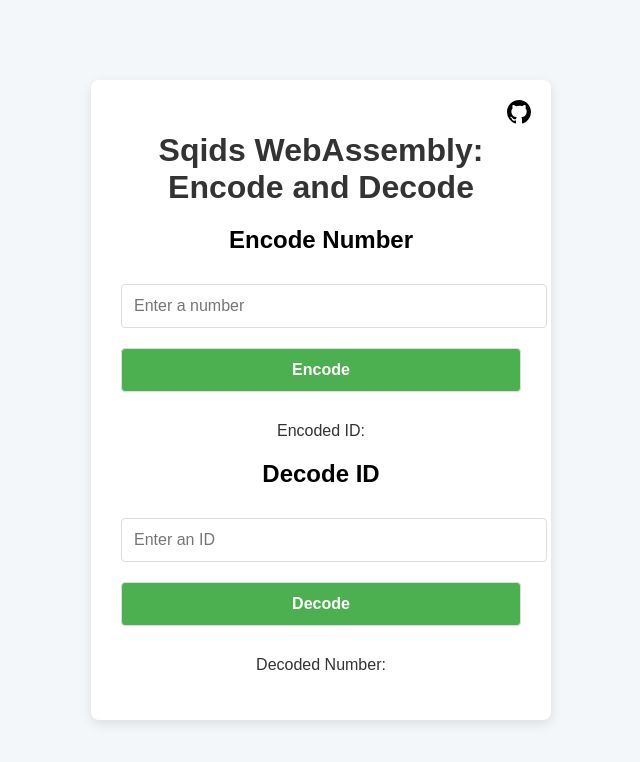
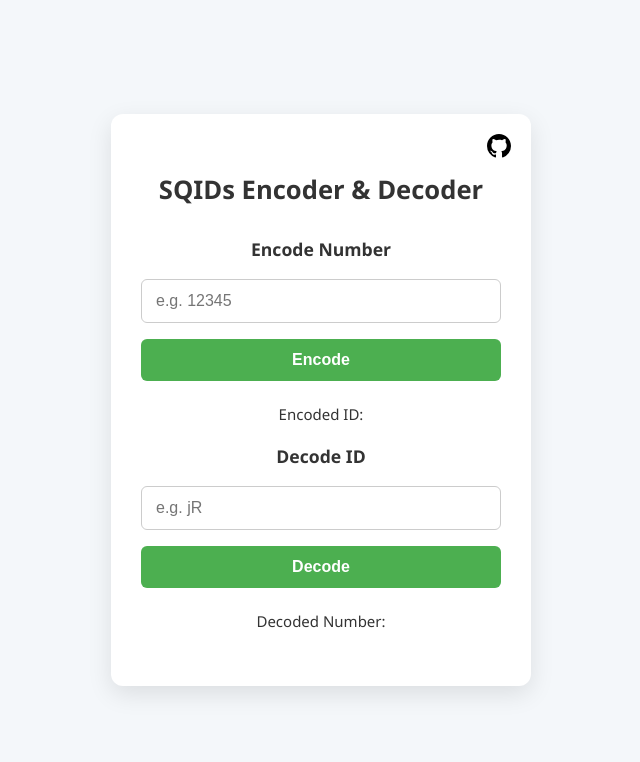
Before and after one commit to faridgh1991/sqid-wasm, a plain HTML site: page index.html in a window 1280 px wide. Shown: the whole page, without its empty margins (319-959 px from the left). Drawn offline with Linux system fonts and the light colour scheme; no server answers.

Commit message:
separate styles and scripts from html

```diff
--- a/index.html
+++ b/index.html
@@ -1,92 +1,24 @@
 <!DOCTYPE html>
 <html lang="en">
 <head>
-    <meta charset="UTF-8">
-    <meta name="viewport" content="width=device-width, initial-scale=1.0">
+    <meta charset="UTF-8"/>
+    <meta name="viewport" content="width=device-width, initial-scale=1.0"/>
     <meta name="description"
-          content="Sqids WebAssembly for encoding and decoding numbers using the Sqids algorithm. Try it out online!">
-    <meta name="author" content="Farid">
-    <meta property="og:title" content="Sqids WebAssembly">
+          content="Sqids WebAssembly for encoding and decoding numbers using the Sqids algorithm. Try it out online!"/>
+    <meta name="author" content="Farid"/>
+    <meta property="og:title" content="Sqids WebAssembly"/>
     <meta property="og:description"
-          content="Interactive WASM app to encode and decode numbers using Sqids WebAssembly.">
-    <meta property="og:type" content="website">
-    <meta property="og:image" content="path_to_image.jpg">
+          content="Interactive WASM app to encode and decode numbers using Sqids WebAssembly."/>
+    <meta property="og:type" content="website"/>
+    <meta property="og:image" content="path_to_image.jpg"/>
     <title>Sqids WASM Interactive Encoder/Decoder</title>
-    <style>
-        body {
-            font-family: 'Arial', sans-serif;
-            background-color: #f4f7fa;
-            margin: 0;
-            padding: 0;
-            display: flex;
-            justify-content: center;
-            align-items: center;
-            height: 100vh;
-        }
-
-        h1 {
-            text-align: center;
-            color: #333;
-            margin-bottom: 20px;
-        }
-
-        .container {
-            position: relative;
-            background-color: #fff;
-            padding: 30px;
-            border-radius: 8px;
-            box-shadow: 0 4px 12px rgba(0, 0, 0, 0.1);
-            width: 100%;
-            max-width: 400px;
-            text-align: center;
-        }
-
-        input[type="number"],
-        input[type="text"],
-        button {
-            width: 100%;
-            padding: 12px;
-            margin: 10px 0;
-            border: 1px solid #ddd;
-            border-radius: 4px;
-            font-size: 16px;
-        }
-
-        input[type="number"]:focus,
-        input[type="text"]:focus,
-        button:focus {
-            border-color: #4caf50;
-            outline: none;
-        }
-
-        button {
-            background-color: #4caf50;
-            color: white;
-            cursor: pointer;
-            font-weight: bold;
-        }
-
-        button:hover {
-            background-color: #45a049;
-        }
-
-        p {
-            color: #333;
-            font-size: 16px;
-            margin-top: 20px;
-        }
-
-        span {
-            font-weight: bold;
-            color: #007bff;
-        }
-    </style>
+    <link rel="stylesheet" href="style.css"/>
 </head>
 <body>
 <div class="container">
     <a href="https://github.com/faridgh1991/sqid-wasm" target="_blank"
-       style="position: absolute; top: 20px; right: 20px; text-decoration: none;">
-        <svg height="24" width="24" viewBox="0 0 16 16" fill="black" aria-hidden="true">
+       class="github-link" aria-label="GitHub Repository">
+        <svg height="24" width="24" viewBox="0 0 16 16" aria-hidden="true">
             <path d="M8 0C3.58 0 0 3.58 0 8a8 8 0 005.47 7.59c.4.07.55-.17.55-.38
             0-.19-.01-.82-.01-1.49-2.01.37-2.53-.49-2.69-.94-.09-.23-.48-.94-.82-1.13
             -.28-.15-.68-.52-.01-.53.63-.01 1.08.58 1.23.82.72 1.21 1.87.87 2.33.66
@@ -100,44 +32,26 @@
         </svg>
     </a>
 
-    <h1>Sqids WebAssembly: Encode and Decode</h1>
+    <h1>SQIDs Encoder & Decoder</h1>
 
     <section>
         <h2>Encode Number</h2>
-        <input type="number" id="numberInput" placeholder="Enter a number">
+        <label for="numberInput"></label>
+        <input type="number" id="numberInput" placeholder="e.g. 12345"/>
         <button id="encodeBtn">Encode</button>
         <p>Encoded ID: <span id="encoded"></span></p>
     </section>
 
     <section>
         <h2>Decode ID</h2>
-        <input type="text" id="idInput" placeholder="Enter an ID">
+        <label for="idInput"></label>
+        <input type="text" id="idInput" placeholder="e.g. jR"/>
         <button id="decodeBtn">Decode</button>
         <p>Decoded Number: <span id="decoded"></span></p>
     </section>
 </div>
 
 <script src="wasm_exec.js"></script>
-<script>
-    const go = new Go();
-
-    WebAssembly.instantiateStreaming(fetch("sqids.wasm"), go.importObject).then((result) => {
-        go.run(result.instance);
-
-        document.getElementById("encodeBtn").addEventListener("click", () => {
-            const num = document.getElementById("numberInput").value;
-            const id = encodeSqid(num);
-            document.getElementById("encoded").textContent = id;
-        });
-
-        document.getElementById("decodeBtn").addEventListener("click", () => {
-            const id = document.getElementById("idInput").value;
-            const num = decodeSqid(id);
-            document.getElementById("decoded").textContent = num;
-        });
-    }).catch((err) => {
-        console.error("Error loading WASM module:", err);
-    });
-</script>
+<script src="script.js"></script>
 </body>
 </html>
--- /dev/null
+++ b/script.js
@@ -0,0 +1,19 @@
+const go = new Go();
+
+WebAssembly.instantiateStreaming(fetch("sqids.wasm"), go.importObject).then((result) => {
+    go.run(result.instance);
+
+    document.getElementById("encodeBtn").addEventListener("click", () => {
+        const num = document.getElementById("numberInput").value;
+        const id = encodeSqid(num);
+        document.getElementById("encoded").textContent = id || "(invalid)";
+    });
+
+    document.getElementById("decodeBtn").addEventListener("click", () => {
+        const id = document.getElementById("idInput").value;
+        const num = decodeSqid(id);
+        document.getElementById("decoded").textContent = num || "(invalid)";
+    });
+}).catch((err) => {
+    console.error("Error loading WASM module:", err);
+});
--- /dev/null
+++ b/style.css
@@ -0,0 +1,120 @@
+:root {
+    --primary: #4caf50;
+    --primary-dark: #388e3c;
+    --accent: #007bff;
+    --bg: #f4f7fa;
+    --text: #333;
+}
+
+* {
+    box-sizing: border-box;
+}
+
+body {
+    font-family: 'Segoe UI', sans-serif;
+    background-color: var(--bg);
+    margin: 0;
+    padding: 0;
+    min-height: 100vh;
+    display: flex;
+    align-items: center;
+    justify-content: center;
+}
+
+.container {
+    position: relative;
+    background-color: #fff;
+    padding: 40px 30px;
+    border-radius: 12px;
+    box-shadow: 0 8px 24px rgba(0, 0, 0, 0.1);
+    max-width: 420px;
+    width: 100%;
+    text-align: center;
+    animation: fadeIn 0.6s ease-out;
+}
+
+h1 {
+    margin-bottom: 30px;
+    color: var(--text);
+    font-size: 1.6rem;
+}
+
+h2 {
+    font-size: 1.1rem;
+    color: var(--text);
+    margin-top: 20px;
+    margin-bottom: 10px;
+}
+
+input[type="number"],
+input[type="text"],
+button {
+    width: 100%;
+    padding: 12px 14px;
+    margin: 8px 0;
+    font-size: 16px;
+    border-radius: 6px;
+    border: 1px solid #ccc;
+    transition: border 0.3s ease;
+}
+
+input:focus {
+    border-color: var(--primary);
+    outline: none;
+}
+
+button {
+    background-color: var(--primary);
+    color: white;
+    font-weight: 600;
+    cursor: pointer;
+    border: none;
+    transition: background 0.3s ease;
+}
+
+button:hover {
+    background-color: var(--primary-dark);
+}
+
+p {
+    color: var(--text);
+    font-size: 15px;
+}
+
+span {
+    font-weight: bold;
+    color: var(--accent);
+}
+
+.github-link {
+    position: absolute;
+    top: 20px;
+    right: 20px;
+    text-decoration: none;
+}
+
+.github-link svg {
+    fill: #000;
+    transition: transform 0.2s ease;
+}
+
+.github-link:hover svg {
+    transform: scale(1.1);
+}
+
+@keyframes fadeIn {
+    from {
+        opacity: 0;
+        transform: translateY(10px);
+    }
+    to {
+        opacity: 1;
+        transform: translateY(0);
+    }
+}
+
+@media (max-width: 480px) {
+    .container {
+        padding: 30px 20px;
+    }
+}
```
